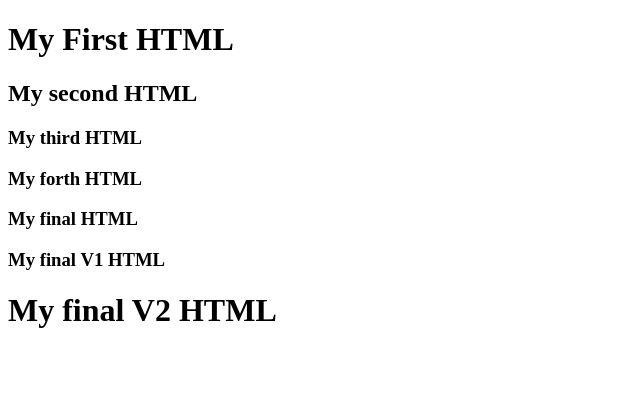
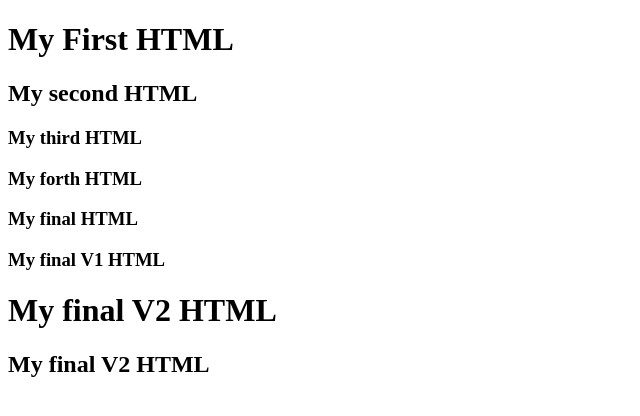
Before and after one commit to haiakhil3344/Jenkins, a plain HTML site: page index.html in a window 1280 px wide. Shown: the whole page, without its empty margins (0-640 px from the left). Drawn offline with Linux system fonts and the light colour scheme.

Commit message:
Update index.html

```diff
--- a/index.html
+++ b/index.html
@@ -9,6 +9,7 @@
   <h3>My final HTML</h3>
   <h3>My final V1 HTML</h3>
   <h1>My final V2 HTML</h1>
+  <h2>My final V2 HTML</h2>
 
 </body>
 </html>
```
